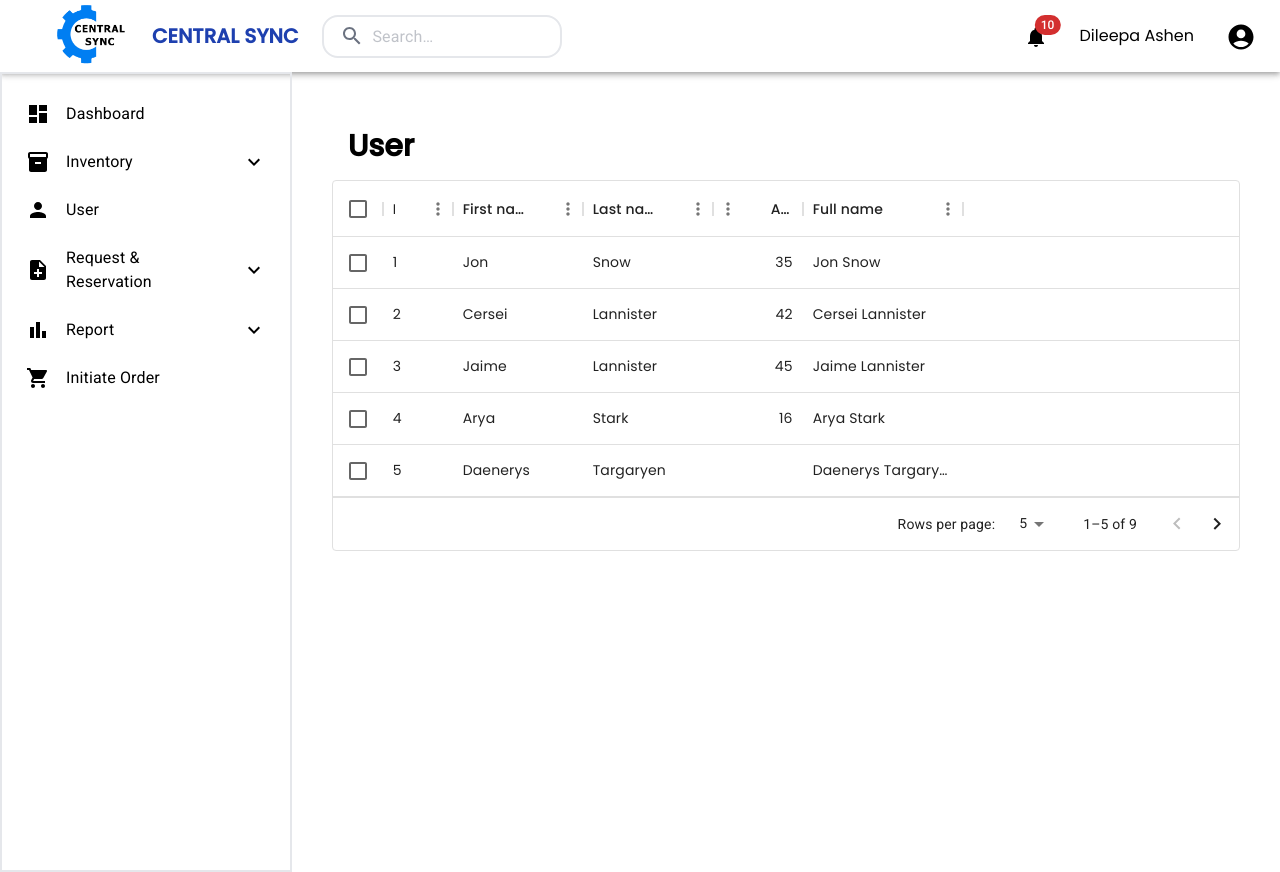
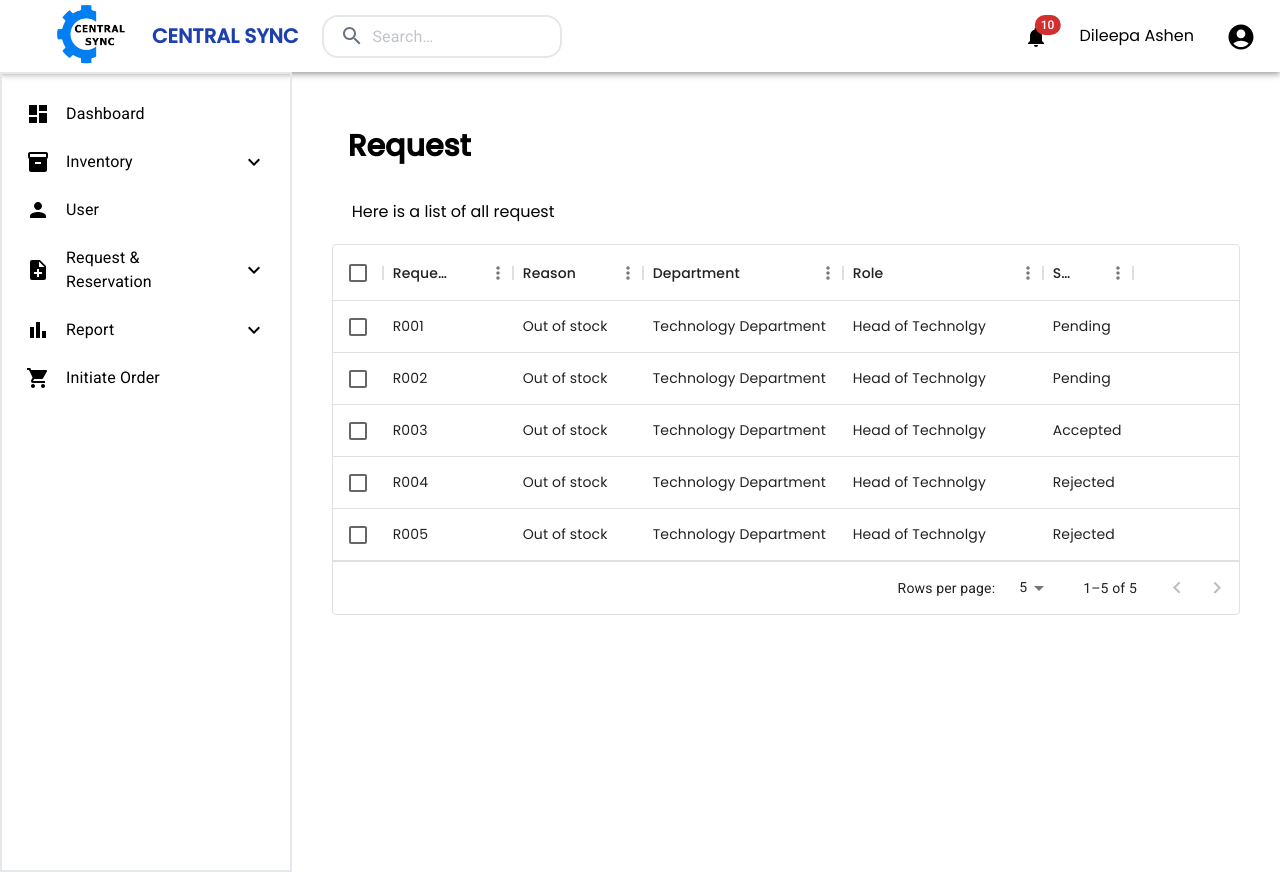
Before and after one commit to DileepaAshen2000/centralSyncFrontend, a React (Create React App) app: page / in a window 1280 px wide. Built offline with nearby package versions, Linux system fonts and the light colour scheme.

Commit message:
create front end of request list

```diff
--- a/src/components/Table.jsx
+++ b/src/components/Table.jsx
@@ -2,36 +2,20 @@ import * as React from 'react';
 import { DataGrid } from '@mui/x-data-grid';
 
 const columns = [
-  { field: 'id', headerName: 'ID', width: 70 },
-  { field: 'firstName', headerName: 'First name', width: 130 },
-  { field: 'lastName', headerName: 'Last name', width: 130 },
-  {
-    field: 'age',
-    headerName: 'Age',
-    type: 'number',
-    width: 90,
-  },
-  {
-    field: 'fullName',
-    headerName: 'Full name',
-    description: 'This column has a value getter and is not sortable.',
-    sortable: false,
-    width: 160,
-    valueGetter: (params) =>
-      `${params.row.firstName || ''} ${params.row.lastName || ''}`,
-  },
+  { field: 'id', headerName: 'RequestID', width: 130 },
+  { field: 'reason', headerName: 'Reason', width: 130 },
+  { field: 'department', headerName: 'Department', width: 200 },
+  { field: 'role', headerName: 'Role', width: 200 },
+  {field: 'status',headerName: 'Status',width: 90,},
+
 ];
 
 const rows = [
-  { id: 1, lastName: 'Snow', firstName: 'Jon', age: 35 },
-  { id: 2, lastName: 'Lannister', firstName: 'Cersei', age: 42 },
-  { id: 3, lastName: 'Lannister', firstName: 'Jaime', age: 45 },
-  { id: 4, lastName: 'Stark', firstName: 'Arya', age: 16 },
-  { id: 5, lastName: 'Targaryen', firstName: 'Daenerys', age: null },
-  { id: 6, lastName: 'Melisandre', firstName: null, age: 150 },
-  { id: 7, lastName: 'Clifford', firstName: 'Ferrara', age: 44 },
-  { id: 8, lastName: 'Frances', firstName: 'Rossini', age: 36 },
-  { id: 9, lastName: 'Roxie', firstName: 'Harvey', age: 65 },
+  { id: "R001", reason: 'Out of stock', department: 'Technology Department', role: 'Head of Technolgy', status: 'Pending'},
+  { id: "R002", reason: 'Out of stock', department: 'Technology Department', role: 'Head of Technolgy', status: 'Pending'},
+  { id: "R003", reason: 'Out of stock', department: 'Technology Department', role: 'Head of Technolgy', status: 'Accepted'},
+  { id: "R004", reason: 'Out of stock', department: 'Technology Department', role: 'Head of Technolgy', status: 'Rejected'},
+  { id: "R005", reason: 'Out of stock', department: 'Technology Department', role: 'Head of Technolgy', status: 'Rejected'},
 ];
 
 export default function Table() {
--- a/src/pages/Sample.jsx
+++ b/src/pages/Sample.jsx
@@ -17,7 +17,8 @@ const Sample = () => {
         <div className='w-screen p-10 ' >
           {/* Enter components here, that you want to insert. */}
           {/* Lorem ipsum dolor sit amet consectetur adipisicing elit. Sequi saepe iusto pariatur placeat praesentium sunt quia aut, assumenda minus dignissimos officiis, nostrum optio quasi culpa doloremque hic molestias, ab ullam. Culpa laborum veritatis veniam laboriosam perferendis in a repudiandae nihil, reprehenderit ratione ex itaque maiores suscipit, tempore dolorum ad aperiam nam praesentium magnam iure aut saepe animi. Quidem adipisci, animi, neque dolor sequi eaque, quisquam iste placeat minima quae suscipit mollitia voluptates accusamus excepturi. Totam praesentium sit magni corrupti animi quasi quibusdam exercitationem vel nisi cupiditate tempora, perspiciatis deleniti quas, explicabo non dolorem odio harum soluta unde. Ex, voluptas beatae. */}
-          <h1 className="p-4 text-3xl font-bold">User</h1>
+          <h1 className="p-4 text-3xl font-bold">Request</h1>
+          <h5 className='p-5 text'>Here is a list of all request</h5>
           <Table></Table>
         </div>
       </div>
```
